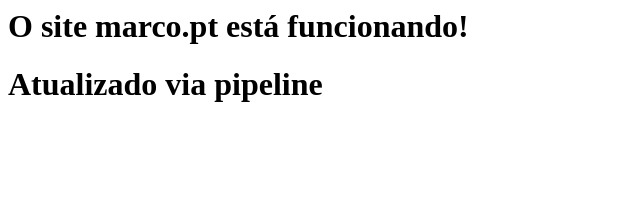
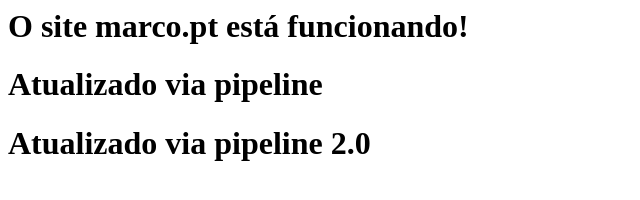
Before and after one commit to klllnop/marco.pt.local, a plain HTML site: page index.html in a window 1280 px wide. Shown: the whole page, without its empty margins (0-640 px from the left). Drawn offline with Linux system fonts and the light colour scheme.

Commit message:
Update index.html

```diff
--- a/index.html
+++ b/index.html
@@ -5,5 +5,6 @@
 <body>
     <h1>O site marco.pt está funcionando!</h1>
     <h1>Atualizado via pipeline</h1>
+    <h1>Atualizado via pipeline 2.0</h1>
 </body>
 </html>
```
